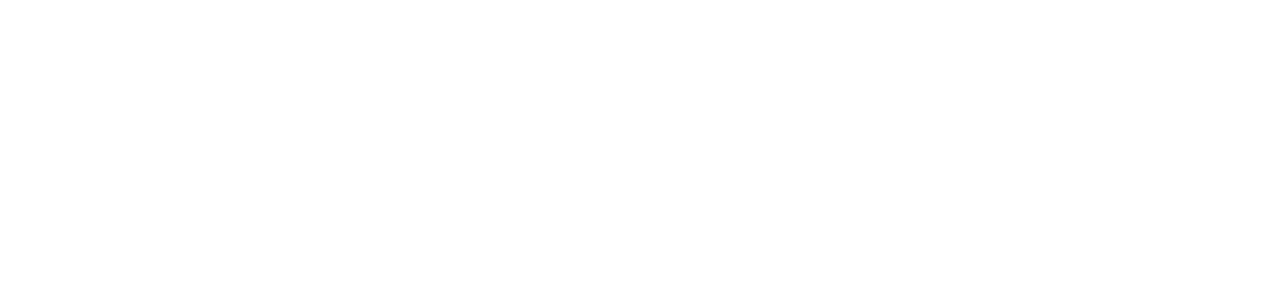
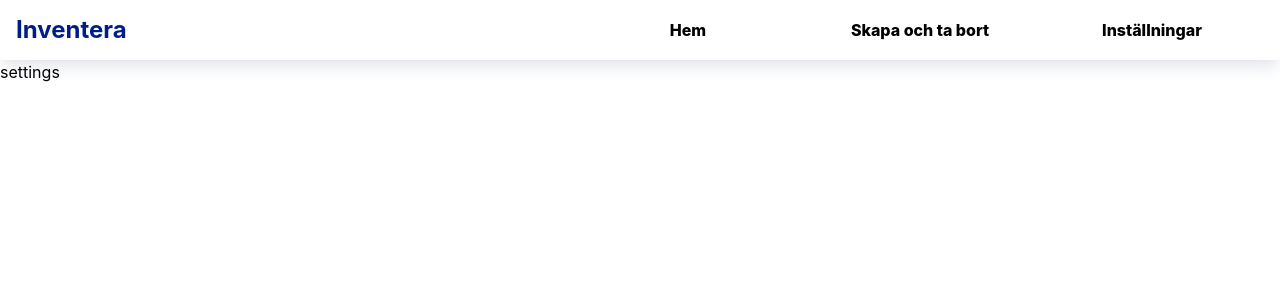
Before and after one commit to Joelpettersson35/inventera, a React (Vite) app in the folder frontend/: page /settings in a window 1280 px wide. Before the commit this address had no page. Shown: the top 300 px of the page. Built offline with nearby package versions, Linux system fonts and the light colour scheme.

Commit message:
bättre meny och sökformulär, nästa är skapandeformulär

```diff
--- a/frontend/src/App.tsx
+++ b/frontend/src/App.tsx
@@ -3,6 +3,9 @@
 import MainLayout from "./layouts/MainLayout";
 import Home from "./pages/Home";
 import ArticlePage from "./pages/ArticlePage";
+import Settings from "./pages/Settings";
+import Create from "./pages/Create";
+import NoQrLayout from "./layouts/NoQrLayout";
 
 function App() {
   return (
@@ -11,6 +14,10 @@
         <Route index element={<Home />} />
         <Route path="articles/:id" element={<ArticlePage />} />
       </Route>
+      <Route element={<NoQrLayout />}>
+        <Route path="create" element={<Create />} />
+        <Route path="settings" element={<Settings />} />
+      </Route>
     </Routes>
   );
 }
--- /dev/null
+++ b/frontend/src/components/CategoryScroller.tsx
@@ -0,0 +1,35 @@
+type CategoryScrollerProps = {
+  categories: string[];
+  selectedCategory: string | null;
+  onCategoryChange: (category: string) => void;
+};
+
+export default function CategoryScroller({
+  categories,
+  selectedCategory,
+  onCategoryChange,
+}: CategoryScrollerProps) {
+  return (
+    <div
+      role="group"
+      aria-label="Välj kategori"
+      className="flex gap-2 overflow-x-auto pb-2"
+    >
+      {categories.map((category) => (
+        <button
+          key={category}
+          type="button"
+          aria-pressed={selectedCategory === category}
+          onClick={() => onCategoryChange(category)}
+          className={`shrink-0 whitespace-nowrap rounded-xl border px-3 py-2 ${
+            selectedCategory === category
+              ? "border-[#001C89] bg-[#001C89] text-white"
+              : "border-gray-300 bg-white hover:bg-gray-100"
+          }`}
+        >
+          {category}
+        </button>
+      ))}
+    </div>
+  );
+}
--- a/frontend/src/components/Header.tsx
+++ b/frontend/src/components/Header.tsx
@@ -2,7 +2,7 @@
 
 function Header() {
   return (
-    <div className="flex w-full shadow-lg shadow-gray-200 justify-between h-15 align-middle items-center p-4">
+    <div className="flex w-full shadow-lg shadow-gray-200 justify-between h-15 align-middle items-center pl-4 py-4">
       <h1 className="text-[#001C89] font-bold text-2xl text-center">
         Inventera
       </h1>
--- a/frontend/src/components/Navigation.tsx
+++ b/frontend/src/components/Navigation.tsx
@@ -1,34 +1,55 @@
 import { useState } from "react";
+import { Link } from "react-router";
 
 export default function Navigation() {
   const [isOpen, setIsOpen] = useState(false);
   return (
-    <div className="flex flex-wrap">
+    <div className="flex flex-wrap relative pr-4">
       <button
         onClick={() => setIsOpen((current) => !current)}
-        className="rounded-lg hover:underline"
+        className="rounded-lg hover:underline md:hidden"
       >
         <span
           aria-hidden="true"
-          className="flex text-xl text-center items-center justify-center"
+          className="flex text-5xl text-center text-[#001C89] items-center justify-center"
         >
-          Meny
-          <svg
-            viewBox="0 0 24 24"
-            fill="none"
-            stroke="currentColor"
-            strokeWidth={2}
-            strokeLinecap="round"
-            strokeLinejoin="round"
-            aria-hidden="true"
-            className={`h-5 w-5 transition-transform ${
-              isOpen ? "rotate-180" : ""
-            }`}
-          >
-            <path d="m6 9 6 6 6-6" />
-          </svg>
+          {isOpen ? "✕" : "☰"}
         </span>
       </button>
+
+      <nav
+        className={`
+          ${isOpen ? "flex" : "hidden"}
+          absolute right-0 top-full z-50 mt-2 p-3
+          w-56 flex-col gap-2 divide-y divide-gray-200
+          border border-gray-200 bg-white rounded-lg shadow-lg
+          md:static md:mt-0 md:flex md:w-auto md:flex-row
+          md:border-0 md:p-0 md:shadow-none md:divide-none md:text-center md:font-extrabold
+        `}
+      >
+        {/*FÖRBÄTTRING: generera varje länk istället*/}
+        <Link
+          to="/"
+          onClick={() => setIsOpen(false)}
+          className="px-3 py-2 hover:bg-gray-100 w-56"
+        >
+          Hem
+        </Link>
+        <Link
+          to="/create"
+          onClick={() => setIsOpen(false)}
+          className="px-3 py-2 hover:bg-gray-100 w-56"
+        >
+          Skapa och ta bort
+        </Link>
+        <Link
+          to="/settings"
+          onClick={() => setIsOpen(false)}
+          className="px-3 py-2 hover:bg-gray-100 w-56"
+        >
+          Inställningar
+        </Link>
+      </nav>
     </div>
   );
 }
--- /dev/null
+++ b/frontend/src/components/SearchForm.tsx
@@ -0,0 +1,46 @@
+import CategoryScroller from "./CategoryScroller";
+
+type ArticleFiltersProps = {
+  categories: string[];
+  selectedCategory: string | null;
+  onCategoryChange: (category: string | null) => void;
+};
+
+export default function SearchForm({
+  categories,
+  selectedCategory,
+  onCategoryChange,
+}: ArticleFiltersProps) {
+  return (
+    <div className="flex flex-wrap w-full min-w-0">
+      <form className="flex flex-wrap w-full justify-center gap-x-1.5">
+        <label
+          htmlFor="article-search"
+          className="w-full text-center text-2xl font-bold mb-3"
+        >
+          Sök artiklar
+        </label>
+        <input
+          type="text"
+          id="article-search"
+          placeholder="ID eller artikelnamn"
+          className="border-2 border-gray-200 rounded-lg p-2"
+        />
+        <button
+          type="submit"
+          className="py-1 px-4 text-md text-white bg-[#001C89] rounded-xl"
+        >
+          Sök
+        </button>
+      </form>
+
+      <div className="mt-4 w-full">
+        <CategoryScroller
+          categories={categories}
+          selectedCategory={selectedCategory}
+          onCategoryChange={onCategoryChange}
+        />
+      </div>
+    </div>
+  );
+}
--- a/frontend/src/layouts/MainLayout.tsx
+++ b/frontend/src/layouts/MainLayout.tsx
@@ -1,5 +1,6 @@
 import { Outlet } from "react-router";
 import Header from "../components/Header";
+import qrcode from "../assets/qr-code.png";
 
 function MainLayout() {
   return (
@@ -8,6 +9,13 @@
       <main className="flex-1 w-full">
         <Outlet />
       </main>
+      <button className="flex align-middle gap-2 fixed bottom-4 left-1/2 -translate-x-1/2 p-4 rounded-full bg-[#001C89]">
+        <img
+          src={qrcode}
+          alt=""
+          className="h-10 w-10 shrink-0 object-contain"
+        />
+      </button>
     </div>
   );
 }
--- /dev/null
+++ b/frontend/src/layouts/NoQrLayout.tsx
@@ -0,0 +1,15 @@
+import { Outlet } from "react-router";
+import Header from "../components/Header";
+
+function NoQrLayout() {
+  return (
+    <div className="flex flex-col w-full min-h-screen">
+      <Header />
+      <main className="flex-1 w-full">
+        <Outlet />
+      </main>
+    </div>
+  );
+}
+
+export default NoQrLayout;
--- /dev/null
+++ b/frontend/src/pages/Create.tsx
@@ -0,0 +1,41 @@
+import { useState } from "react";
+import CategoryScroller from "../components/CategoryScroller";
+import { categories } from "../data/categories";
+
+export default function Create() {
+  const [selectedCategory, setSelectedCategory] = useState<string | null>(null);
+  return (
+    <div className="flex w-full">
+      <form className="flex w-full flex-wrap justify-center gap-y-3">
+        <h2 className="text-2xl mt-4 font-bold">Skapa artikel</h2>
+        <div className="flex w-full justify-center items-center gap-x-2">
+          <label htmlFor="name">Namn: </label>
+          <input
+            type="text"
+            id="name"
+            className="mt-1 rounded-lg border border-gray-300 px-3 py-2"
+          />
+        </div>
+        <div className="flex w-full justify-center items-center gap-x-2">
+          <label htmlFor="quantity">Antal: </label>
+          <input
+            id="quantity"
+            type="number"
+            min="1"
+            step="1"
+            className="mt-1 rounded-lg border border-gray-300 px-3 py-2"
+            autoFocus
+          />
+        </div>
+        <h3>Välj kategori</h3>
+        <div className="w-full p-3">
+          <CategoryScroller
+            categories={categories}
+            selectedCategory={selectedCategory}
+            onCategoryChange={setSelectedCategory}
+          />
+        </div>
+      </form>
+    </div>
+  );
+}
--- a/frontend/src/pages/Home.tsx
+++ b/frontend/src/pages/Home.tsx
@@ -1,24 +1,26 @@
 import { articles } from "../data/articles";
 import ListItem from "../components/ListItem";
 import qrcode from "../assets/qr-code.png";
+import SearchForm from "../components/SearchForm";
+import { useState } from "react";
+import { categories } from "../data/categories";
 
 export default function Home() {
+  const [selectedCategory, setSelectedCategory] = useState<string | null>(null);
   return (
     <section className="flex flex-col w-full p-3">
+      <SearchForm
+        categories={categories}
+        selectedCategory={selectedCategory}
+        onCategoryChange={setSelectedCategory}
+      />
+
       <h2 className="text-xl font-bold mt-3 mb-4">Artiklar</h2>
       <ul className="divide-y divide-gray-200 overflow-hidden rounded-lg border border-gray-300 bg-gray-100">
         {articles.map((article) => (
           <ListItem key={article.id} article={article} />
         ))}
       </ul>
-
-      <button className="flex align-middle gap-2 fixed bottom-4 left-1/2 -translate-x-1/2 p-4 rounded-full bg-[#001C89]">
-        <img
-          src={qrcode}
-          alt=""
-          className="h-10 w-10 shrink-0 object-contain"
-        />
-      </button>
     </section>
   );
 }
--- /dev/null
+++ b/frontend/src/pages/Settings.tsx
@@ -0,0 +1,3 @@
+export default function Settings() {
+  return <div>settings</div>;
+}
```
